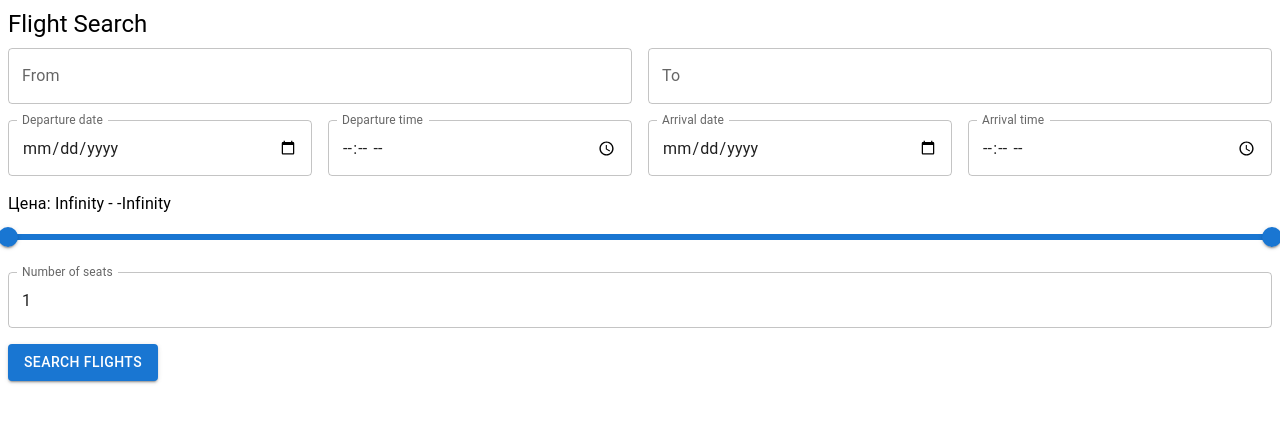
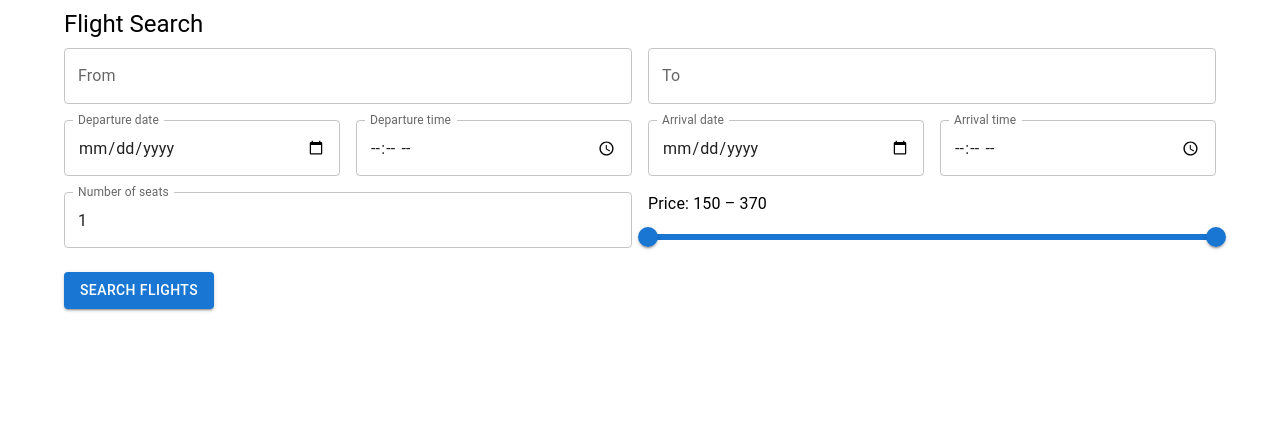
Before and after one commit to wladislaw353/procorp-airlines, a React (Create React App) app: page / in a window 1280 px wide. Shown: the top 422 px of the page. Built offline with nearby package versions, Linux system fonts and the light colour scheme.

Commit message:
fix price slider

```diff
--- a/src/components/SearchForm.js
+++ b/src/components/SearchForm.js
@@ -1,4 +1,4 @@
-import React, { useContext, useState } from 'react'
+import React, { useContext, useState, useEffect } from 'react'
 import { FlightsContext } from '../contexts/FlightsContext'
 import { Box, Button, Grid, Slider, TextField, Typography } from '@mui/material'
 
@@ -15,6 +15,10 @@ const SearchForm = ({ onSearch }) => {
 	const [priceRange, setPriceRange] = useState([minPrice, maxPrice])
 	const [seats, setSeats] = useState(1)
 	const [error, setError] = useState(null)
+
+	useEffect(() => {
+		setPriceRange([minPrice, maxPrice])
+	}, [minPrice, maxPrice])
 
 	const handleSearch = e => {
 		e.preventDefault()
@@ -39,7 +43,7 @@ const SearchForm = ({ onSearch }) => {
 	return (
 		<Box component="section" mb={4}>
 			<Typography variant="h5" component="h2" gutterBottom>
-                Flight Search
+				Flight Search
 			</Typography>
 			{error && (
 				<Box mb={2}>
@@ -102,9 +106,18 @@ const SearchForm = ({ onSearch }) => {
 							}}
 						/>
 					</Grid>
-					<Grid item xs={12}>
+					<Grid item xs={12} sm={6}>
+						<TextField
+							label="Number of seats"
+							type="number"
+							value={seats}
+							onChange={e => setSeats(e.target.value)}
+							fullWidth
+						/>
+					</Grid>
+					<Grid item xs={12} sm={6}>
 						<Typography id="price-range-slider" gutterBottom>
-							Цена: {priceRange[0]} - {priceRange[1]}
+							Price: {priceRange[0]} – {priceRange[1]}
 						</Typography>
 						<Slider
 							value={priceRange}
@@ -113,15 +126,6 @@ const SearchForm = ({ onSearch }) => {
 							aria-labelledby="price-range-slider"
 							min={minPrice}
 							max={maxPrice}
-						/>
-					</Grid>
-					<Grid item xs={12}>
-						<TextField
-							label="Number of seats"
-							type="number"
-							value={seats}
-							onChange={e => setSeats(e.target.value)}
-							fullWidth
 						/>
 					</Grid>
 					<Grid item xs={12}>
--- a/src/contexts/FlightsContext.js
+++ b/src/contexts/FlightsContext.js
@@ -13,6 +13,7 @@ export const FlightsProvider = ({ children }) => {
 			if (response) {
 				const flights = response
 				setFlights(flights)
+				console.log('ffffffff')
 			} else {
 				// error
 				console.log('error')
--- a/src/pages/BookingPage.js
+++ b/src/pages/BookingPage.js
@@ -2,6 +2,7 @@ import React, { useState } from 'react'
 import BookingForm from '../components/BookingForm'
 import BookingConfirmation from '../components/BookingConfirmation'
 import { apiRequest } from '../utils/api'
+import { Container } from '@mui/material'
 
 const BookingPage = () => {
 	const [order, setOrder] = useState(null)
@@ -17,7 +18,11 @@ const BookingPage = () => {
 		}
 	}
 
-	return <>{!order ? <BookingForm onBooking={handleBooking} /> : <BookingConfirmation order={order} />}</>
+	return (
+		<Container>
+			{!order ? <BookingForm onBooking={handleBooking} /> : <BookingConfirmation order={order} />}
+		</Container>
+	)
 }
 
 export default BookingPage
--- a/src/pages/SearchPage.js
+++ b/src/pages/SearchPage.js
@@ -2,11 +2,12 @@ import React, { useContext, useState } from 'react'
 import { FlightsContext } from '../contexts/FlightsContext'
 import SearchForm from '../components/SearchForm'
 import SearchResults from '../components/SearchResults'
+import { Container } from '@mui/material'
 
-const SearchPage = (data) => {
+const SearchPage = data => {
 	console.log(data)
 	const { flights: allFlights } = useContext(FlightsContext)
-	console.log(allFlights);
+	console.log(allFlights)
 	const [flights, setFlights] = useState([])
 
 	const handleSearch = data => {
@@ -25,10 +26,10 @@ const SearchPage = (data) => {
 	}
 
 	return (
-		<>
+		<Container>
 			<SearchForm onSearch={handleSearch} />
 			{flights.length > 0 && <SearchResults />}
-		</>
+		</Container>
 	)
 }
 
```
